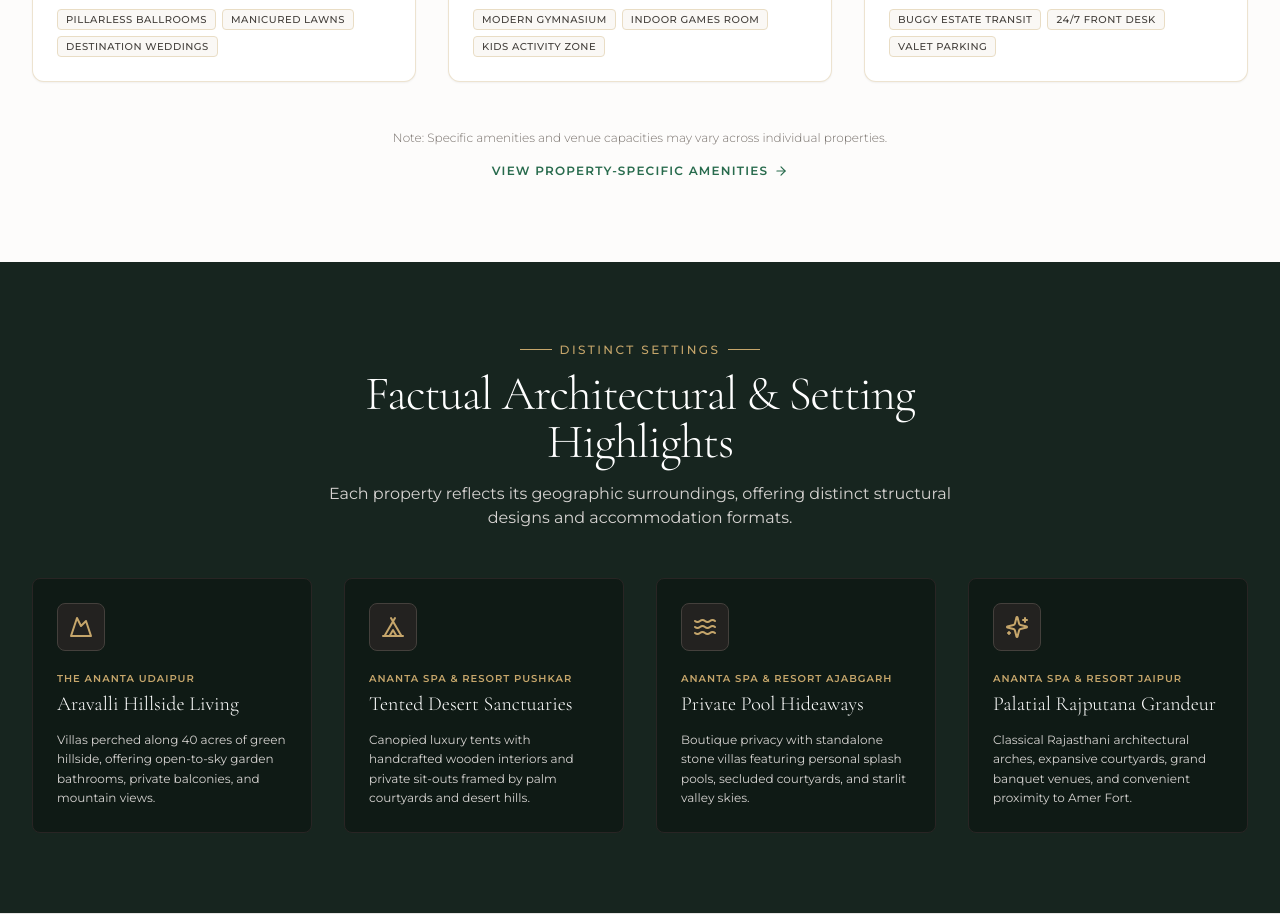
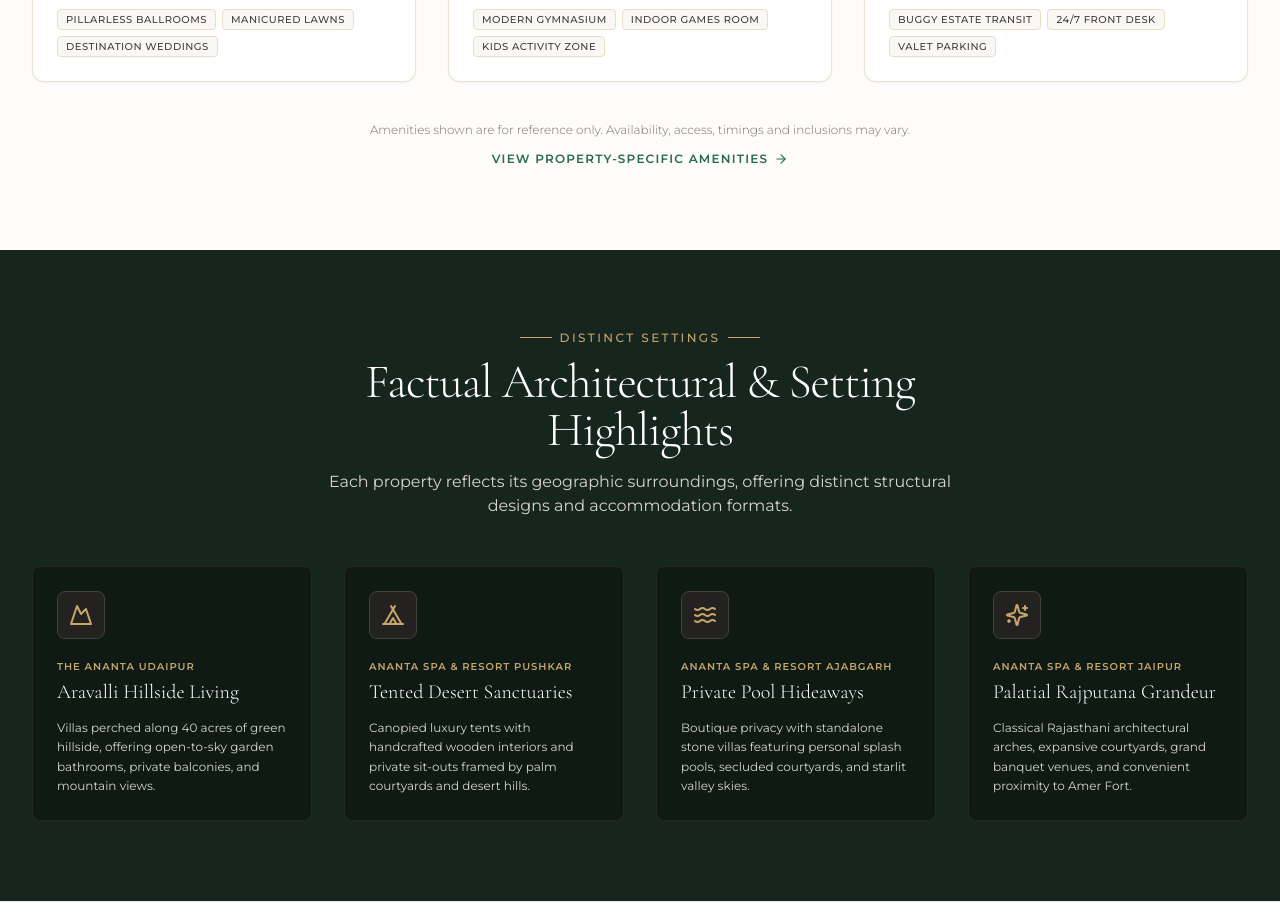
Before and after one commit to Dheeraj022/ananta, a Next.js app: page / in a window 1280 px wide. Shown: the part 3780-4699 px from the top of the page. Built offline with nearby package versions, Linux system fonts and the light colour scheme.

Commit message:
refactor: update amenity disclaimer text and layout across components

```diff
--- a/src/components/home/AmenitiesSection.tsx
+++ b/src/components/home/AmenitiesSection.tsx
@@ -130,10 +130,11 @@ export default function AmenitiesSection() {
         </div>
 
         {/* Bottom Note */}
-        <div className="mt-12 text-center">
-          <p className="text-xs text-stone-500 font-light mb-3">
-            Note: Specific amenities and venue capacities may vary across individual properties.
+        <div className="mt-10 text-center space-y-2">
+          <p className="text-xs text-stone-500 font-light">
+            Amenities shown are for reference only. Availability, access, timings and inclusions may vary.
           </p>
+          <div>
             <Link
               href="/#properties"
               className="inline-flex items-center gap-1.5 text-xs uppercase tracking-widest text-forest font-semibold hover:underline"
@@ -143,6 +144,7 @@ export default function AmenitiesSection() {
             </Link>
           </div>
         </div>
+      </div>
     </section>
   );
 }
--- a/src/components/property/AmenitiesGrid.tsx
+++ b/src/components/property/AmenitiesGrid.tsx
@@ -69,6 +69,12 @@ export default function AmenitiesGrid({ amenities }: AmenitiesGridProps) {
             </div>
           ))}
         </div>
+
+        <div className="mt-8 text-center">
+          <p className="text-xs text-stone-500 font-light">
+            Amenities shown are for reference only. Availability, access, timings and inclusions may vary.
+          </p>
+        </div>
       </div>
     </section>
   );
```
Lines whose indentation alone changed are shown as unchanged.
